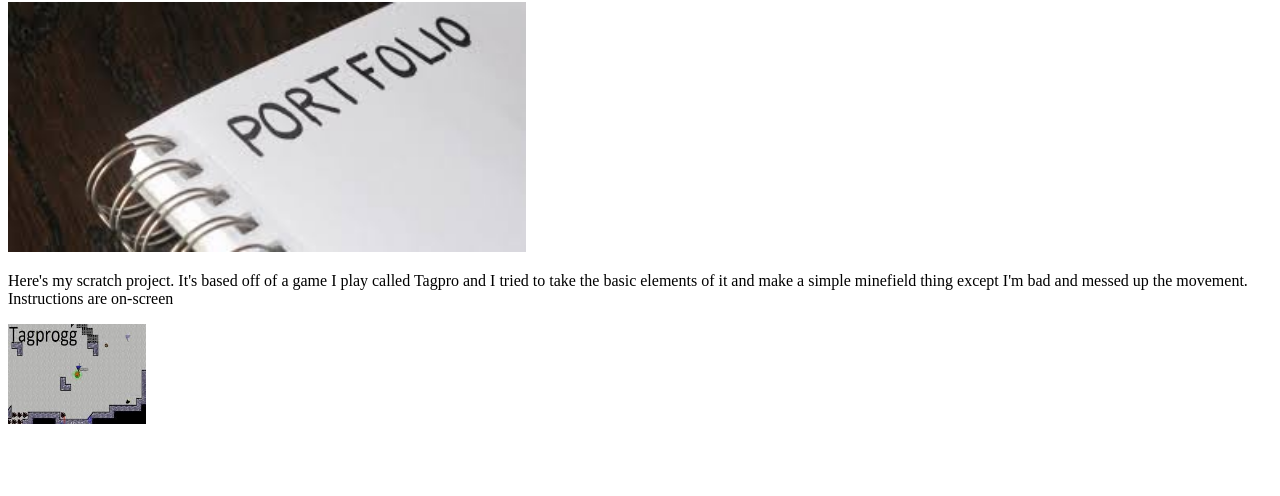
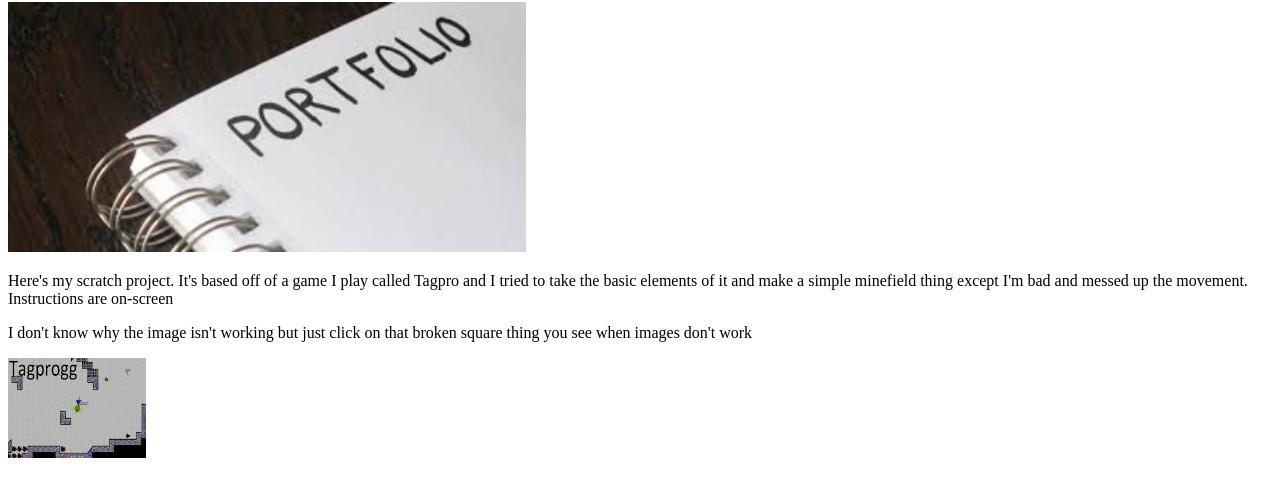
Before and after one commit to shelverj/csp2019, a plain HTML site: page portfolio.html in a window 1280 px wide. Shown: the part 104-600 px from the top of the page. Drawn offline with Linux system fonts and the light colour scheme.

Commit message:
Update portfolio.html

```diff
--- a/portfolio.html
+++ b/portfolio.html
@@ -16,6 +16,7 @@
 <p> Here's my scratch project. It's based off of a game I play called Tagpro and I tried to
   take the basic elements of it and make a simple minefield thing except I'm bad and messed up the movement.
   Instructions are on-screen</p>
+ <p> I don't know why the image isn't working but just click on that broken square thing you see when images don't work </p>
 <a target="_blank" href="https://scratch.mit.edu/projects/333110818">
 <img src="images/tp.jpg" height="100">
 </a>
```
